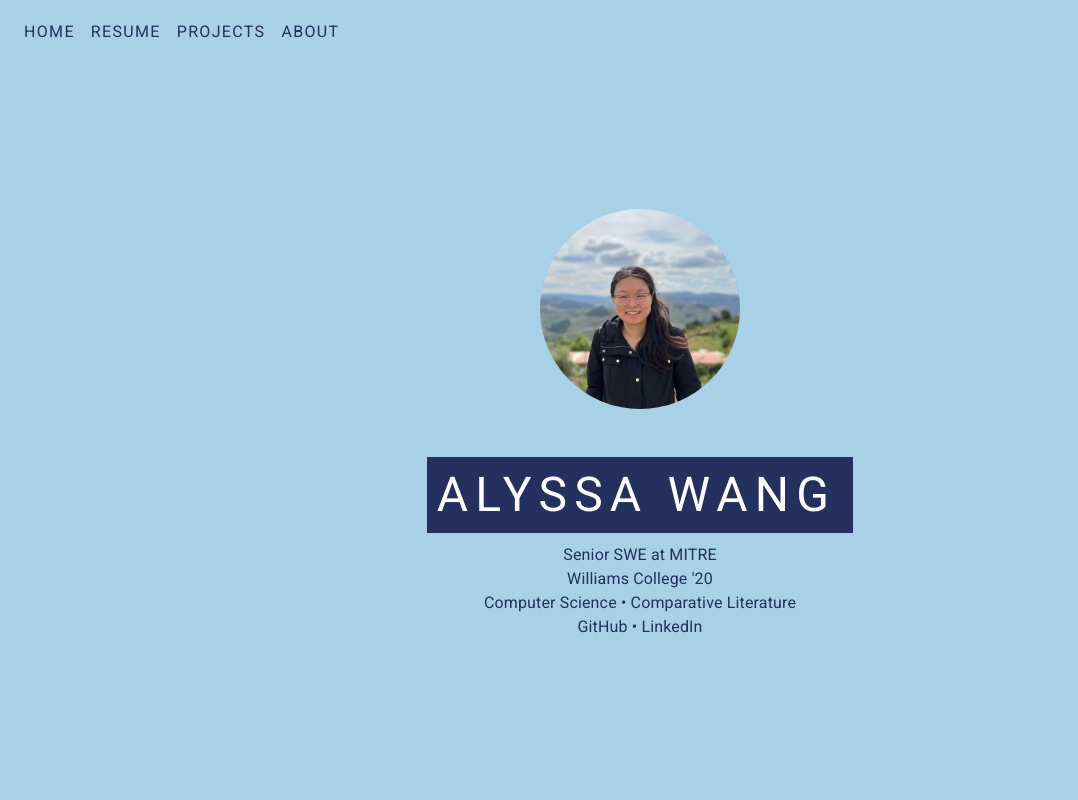
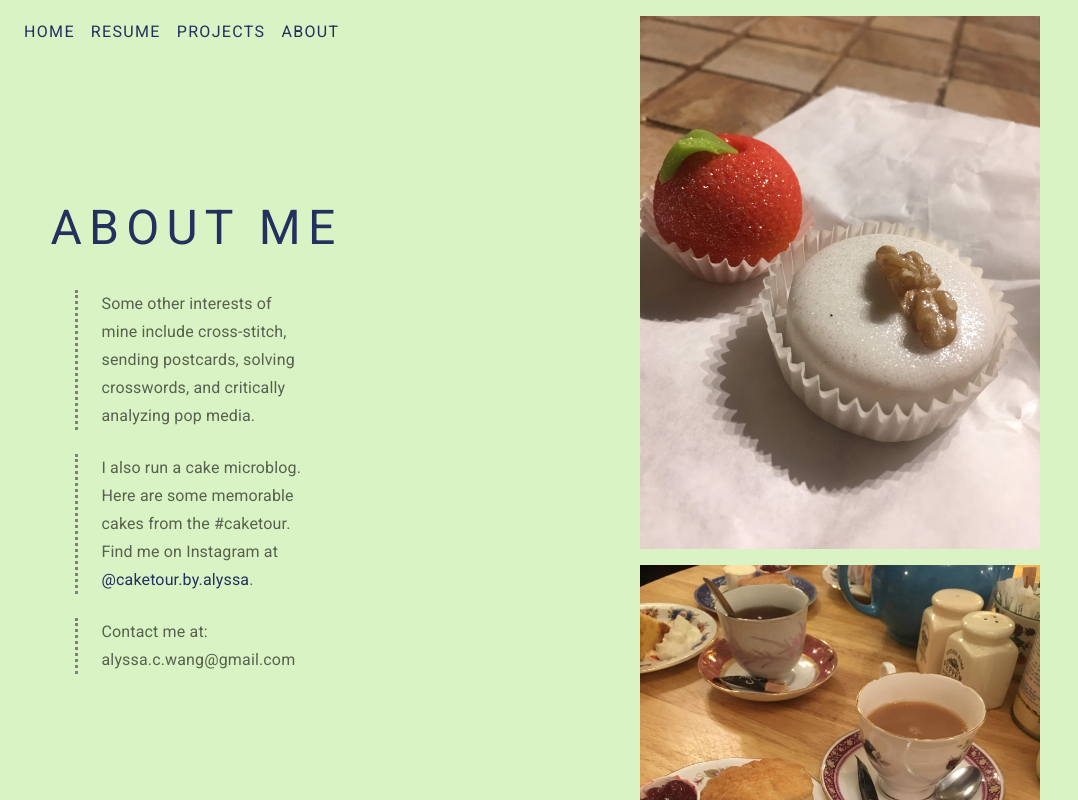
Before and after one commit to AlyssaWang/AlyssaWang.github.io, a React (Create React App) app: page /#/about in a window 1280 px wide. Before the commit this address led to /. Shown: the top 800 px of the page, without its empty margins (0-1078 px from the left). Built offline with nearby package versions, Linux system fonts and the light colour scheme.

Commit message:
move pages to use wrapper

```diff
--- a/src/components/ItemCard.js
+++ b/src/components/ItemCard.js
@@ -10,13 +10,13 @@ import {
 import ExpandMoreIcon from "@mui/icons-material/ExpandMore";
 import ExpandLessIcon from "@mui/icons-material/ExpandLess";
 import { makeStyles } from "@mui/styles";
+import { useWindowDimensions } from "../getWindowDimensions";
 
 function ItemCard({ id, index, title, subtitle, link, textList }) {
   const darkMode = index % 2 === 1;
   const useStyles = makeStyles({
     root: {
       maxWidth: 500,
-      width: 500,
       borderRadius: "0 !important",
       backgroundColor: darkMode ? "#24305E !important" : "white !important",
     },
@@ -47,15 +47,18 @@ function ItemCard({ id, index, title, subtitle, link, textList }) {
       color: darkMode ? "#A8D0E6" : "#374785",
     },
   });
+
   const classes = useStyles();
   const [expanded, setExpanded] = React.useState(false);
+  const { width } = useWindowDimensions();
+  const fullScreen = width > 500;
 
   const handleExpand = () => {
     setExpanded(!expanded);
   };
 
   return (
-    <Card className={classes.root} elevation={0}>
+    <Card className={classes.root} elevation={0} sx={{ width: fullScreen ? 500 : "100%" }}>
       <CardContent>
         <Typography
           gutterBottom
@@ -103,7 +106,7 @@ function ItemCard({ id, index, title, subtitle, link, textList }) {
           )}
         </IconButton>
       </CardActions>
-    </Card>
+    </Card >
   );
 }
 
--- a/src/components/ItemEndSpacer.js
+++ b/src/components/ItemEndSpacer.js
@@ -1,19 +1,20 @@
 import React from "react";
 import { Box } from "@mui/material";
 import { makeStyles } from "@mui/styles";
+import { useWindowDimensions } from "../getWindowDimensions";
 
 function ItemEndSpacer({ darkMode }) {
-  const useStyles = makeStyles({
+  const classes = makeStyles({
     root: {
       maxWidth: 500,
-      width: 500,
       height: 100,
       backgroundColor: darkMode ? "#24305E" : "white",
     },
   });
-  const classes = useStyles();
+  const { width } = useWindowDimensions();
+  const fullScreen = width > 500;
 
-  return <Box className={classes.root} />;
+  return <Box className={classes.root} sx={{ width: fullScreen ? 500 : "100%" }} />;
 }
 
 export default ItemEndSpacer;
--- a/src/routes/Page.js
+++ b/src/components/Page.js
@@ -2,8 +2,8 @@ import React from "react";
 import { Box, Typography } from "@mui/material";
 import { makeStyles } from "@mui/styles";
 import { useWindowDimensions } from "../getWindowDimensions";
-import TitleSidebar from "../components/TitleSidebar";
-import FileLink from "../components/FileLink";
+import TitleSidebar from "./TitleSidebar";
+import FileLink from "./FileLink";
 
 const useStyles = makeStyles({
   root: {
@@ -37,8 +37,8 @@ function Page({
   file,
   textSections = [],
   children,
-  titleColor = "white",
-  bgColor = "#A8D0E6"
+  titleColor = "#24305E", // navy
+  bgColor = "#A8D0E6" // pale blue
 }) {
   const classes = useStyles();
   const { width } = useWindowDimensions();
@@ -50,24 +50,27 @@ function Page({
       sx={{ backgroundColor: bgColor }}
     >
       {fullScreen
-        ? <TitleSidebar
+        ?
+        <TitleSidebar
           title={title}
           file={file}
           text={textSections}
         />
-        : <>
+        :
+        <Box display="flex" flexDirection="column" alignItems="center" sx={{ mb: 2 }}>
           <Box className="typewriter" sx={{ mt: 10 }}>
             <Typography variant="h3" className={classes.title} sx={{ color: titleColor }}>
               {title.toUpperCase()}
             </Typography>
           </Box>
           {file && <FileLink file={file} />}
-          {textSections &&
-            <Box sx={{ m: 2, mt: 8 }}>
-              {textSections.map((text, i) => <Typography key={i} sx={{ mb: 2 }}>{text}</Typography>)}
+          {textSections.length > 0 &&
+            <Box sx={{ m: 2 }}>
+              {textSections.map((text, i) =>
+                <Typography key={i} sx={{ mb: 2 }}>{text}</Typography>)}
             </Box>
           }
-        </>
+        </Box>
       }
       <Box className={classes.cardContainer}>
         {children}
--- a/src/routes/About.js
+++ b/src/routes/About.js
@@ -10,7 +10,7 @@ import cake5 from "../files/cake5.jpg";
 import cake6 from "../files/cake6.jpg";
 import cake7 from "../files/cake7.jpg";
 import cake8 from "../files/cake8.jpg";
-import Page from "./Page";
+import Page from "../components/Page";
 
 const useStyles = makeStyles({
   link: {
--- a/src/routes/Projects.js
+++ b/src/routes/Projects.js
@@ -1,34 +1,12 @@
 import React from "react";
-import { Box } from "@mui/material";
-import { makeStyles } from "@mui/styles";
-import TitleSidebar from "../components/TitleSidebar";
 import ItemCard from "../components/ItemCard";
 import ItemEndSpacer from "../components/ItemEndSpacer";
 import { projectsList } from "../data/projectList";
-
-const useStyles = makeStyles({
-  root: {
-    display: "flex",
-    minWidth: "fit-content",
-    height: "100%",
-    backgroundColor: "#F8E9A1",
-  },
-  cardContainer: {
-    display: "flex",
-    flexDirection: "column",
-    alignItems: "center",
-    justifyContent: "center",
-    width: "100%",
-  },
-});
+import Page from "../components/Page";
 
 function Projects() {
-  const classes = useStyles();
-
   return (
-    <Box className={classes.root}>
-      <TitleSidebar title="Projects" file="projects.pdf" text={[]} />
-      <Box className={classes.cardContainer}>
+    <Page title="Projects" file="projects.pdf" bgColor="#F8E9A1">
       <ItemEndSpacer darkMode={true} />
       {projectsList.map((project, i) => (
         <ItemCard
@@ -42,8 +20,7 @@ function Projects() {
         />
       ))}
       <ItemEndSpacer darkMode={projectsList.length % 2 === 1} />
-      </Box>
-    </Box>
+    </Page>
   );
 }
 
--- a/src/routes/Resume.js
+++ b/src/routes/Resume.js
@@ -1,34 +1,12 @@
 import React from "react";
-import { Box } from "@mui/material";
-import { makeStyles } from "@mui/styles";
-import TitleSidebar from "../components/TitleSidebar";
 import ItemCard from "../components/ItemCard";
 import ItemEndSpacer from "../components/ItemEndSpacer";
 import { jobsList } from "../data/jobsList";
-
-const useStyles = makeStyles({
-  root: {
-    display: "flex",
-    minWidth: "fit-content",
-    height: "100%",
-    backgroundColor: "#bc97fd",
-  },
-  cardContainer: {
-    display: "flex",
-    flexDirection: "column",
-    alignItems: "center",
-    justifyContent: "center",
-    width: "100%",
-  },
-});
+import Page from "../components/Page";
 
 function Resume() {
-  const classes = useStyles();
-
   return (
-    <Box className={classes.root}>
-      <TitleSidebar title="Resume" file="resume.pdf" text={[]} />
-      <Box className={classes.cardContainer}>
+    <Page title="Resume" file="resume.pdf" bgColor="#bc97fd">
       <ItemEndSpacer darkMode={true} />
       {jobsList.map((job, i) => (
         <ItemCard
@@ -42,8 +20,7 @@ function Resume() {
         />
       ))}
       <ItemEndSpacer darkMode={jobsList.length % 2 === 1} />
-      </Box>
-    </Box>
+    </Page>
   );
 }
 
```
Also changed, not shown: 1 other file (tests, documents, lock files or other folders). Lines whose indentation alone changed are shown as unchanged.
